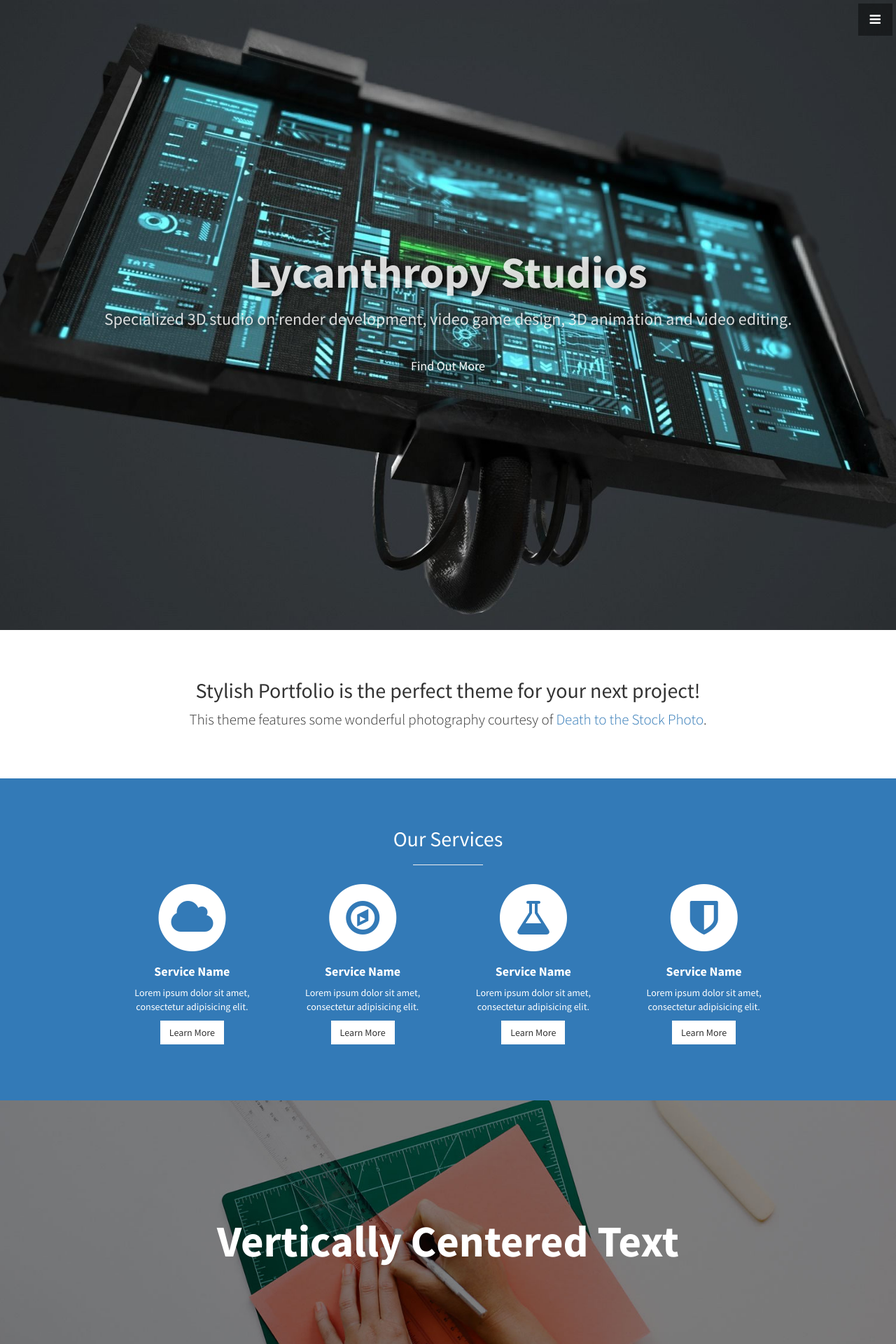
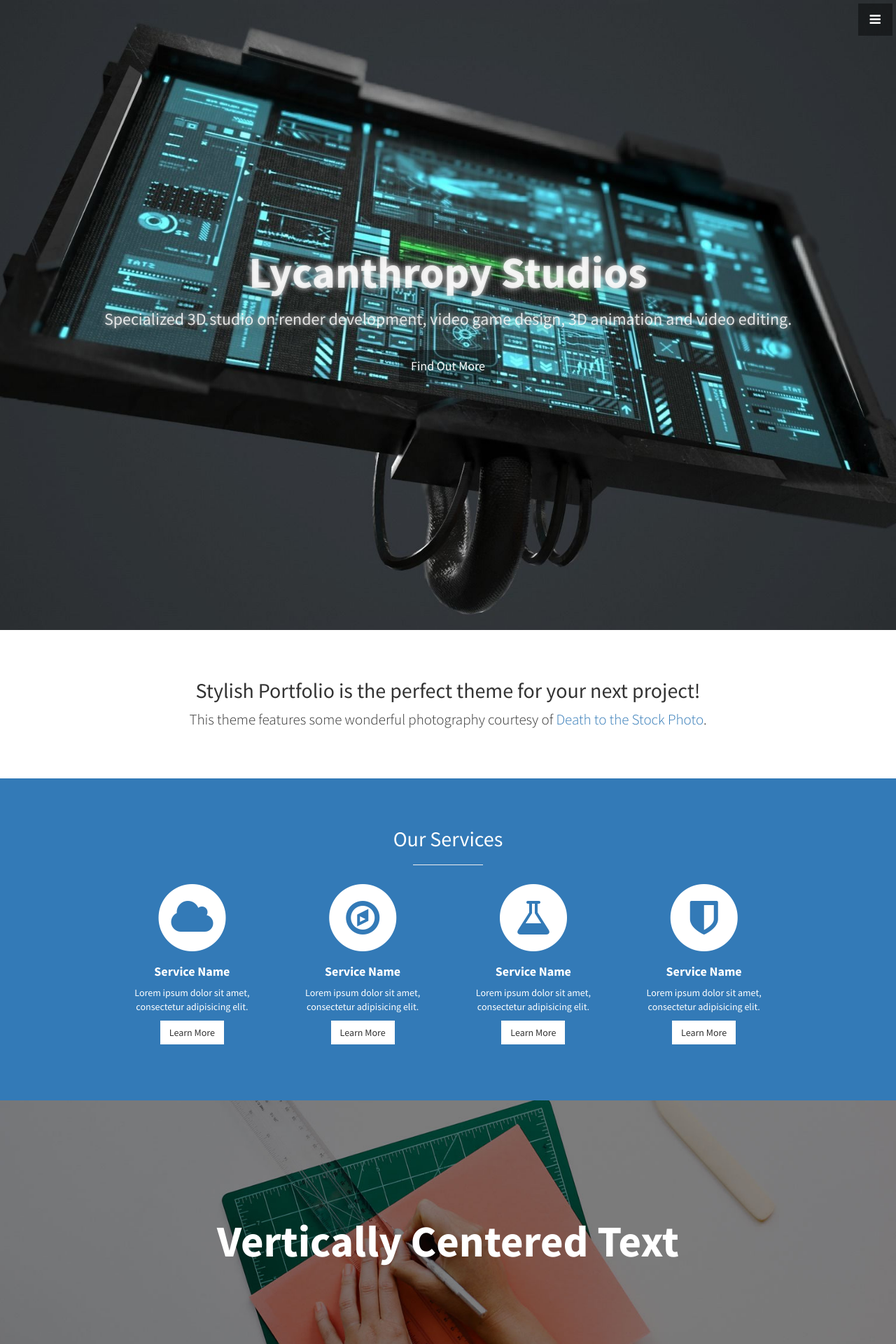
Before and after one commit to lycanthropystudios/index, a Jekyll site: the page built from index.html, in a window 1280 px wide. Shown: the top 1920 px of the page at 70% size. Built offline with Jekyll 4.4.1, drawn with Linux system fonts in a browser that asks for light colours.

Commit message:
Update header.html

```diff
--- a/_includes/header.html
+++ b/_includes/header.html
@@ -1,7 +1,7 @@
 <header id="top" class="header">
   <div class="text-vertical-center">
-    <h1 style="text-shadow: 6px 2px 9px #000000db;color: #fffefed6;">Lycanthropy Studios</h1>
-    <h3 style="text-shadow: 6px 2px 9px #000000db;color: #fffefed6;">Specialized 3D studio on render development, video game design, 3D animation and video editing.</h3>
+    <h1 style="text-shadow: 0 0 10px rgba(255,255,255,1), 0 0 20px rgb(0, 0, 0);color: #fffefed6;">Lycanthropy Studios</h1>
+    <h3 style="text-shadow: 0 0 10px rgba(255,255,255,1), 0 0 20px rgb(0, 0, 0);color: #fffefed6;">Specialized 3D studio on render development, video game design, 3D animation and video editing.</h3>
     <br>
     <a href="#about" class="btn btn-dark btn-lg">Find Out More</a>
   </div>
```
